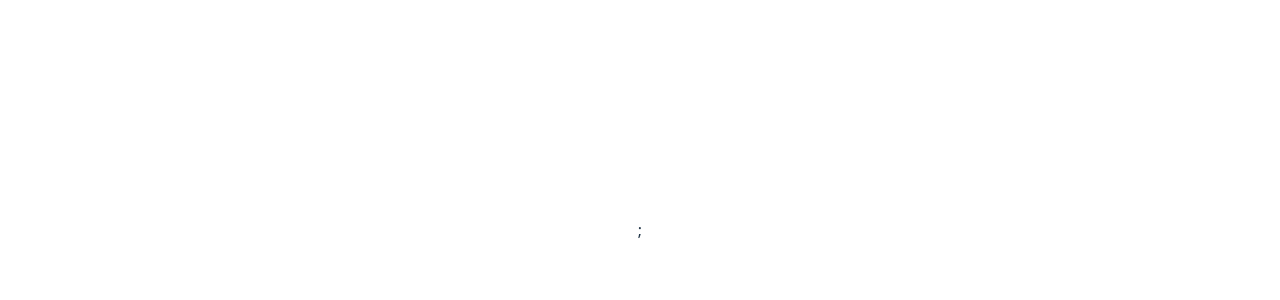
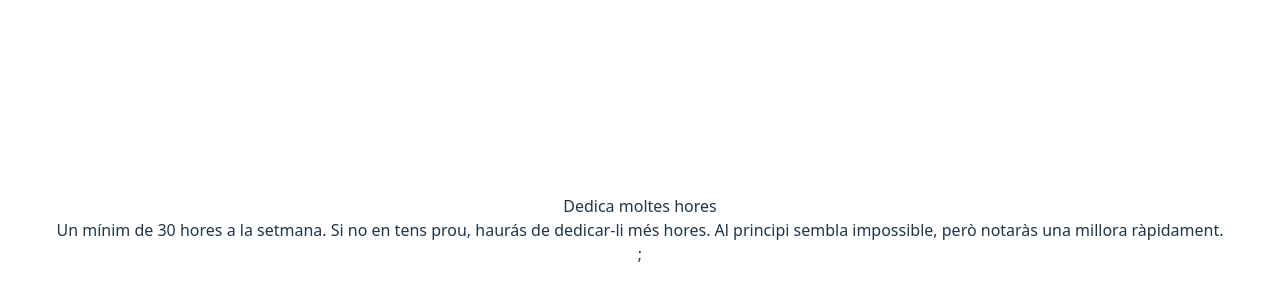
Before and after one commit to Naomigarcia99/React-cards, a React (Vite) app: page / in a window 1280 px wide. Shown: the part 170-470 px from the top of the page. Built offline with nearby package versions, Linux system fonts and the light colour scheme.

Commit message:
First card print with props

```diff
--- a/src/App.jsx
+++ b/src/App.jsx
@@ -31,7 +31,7 @@ export default function App() {
 
   return (
     <>
-      <Card />;
+      <Card step={step} tutorialData={tutorialData} />;
     </>
   );
 }
--- a/src/Card.jsx
+++ b/src/Card.jsx
@@ -1,3 +1,12 @@
 import { useState } from "react";
 
-export function Card() {}
+export function Card({step, tutorialData}) {
+  const currentData = tutorialData[step];
+
+  return (
+    <div className="card">
+      <h2>{currentData.title}</h2>
+      <p>{currentData.description}</p>
+    </div>
+  );
+}
```
